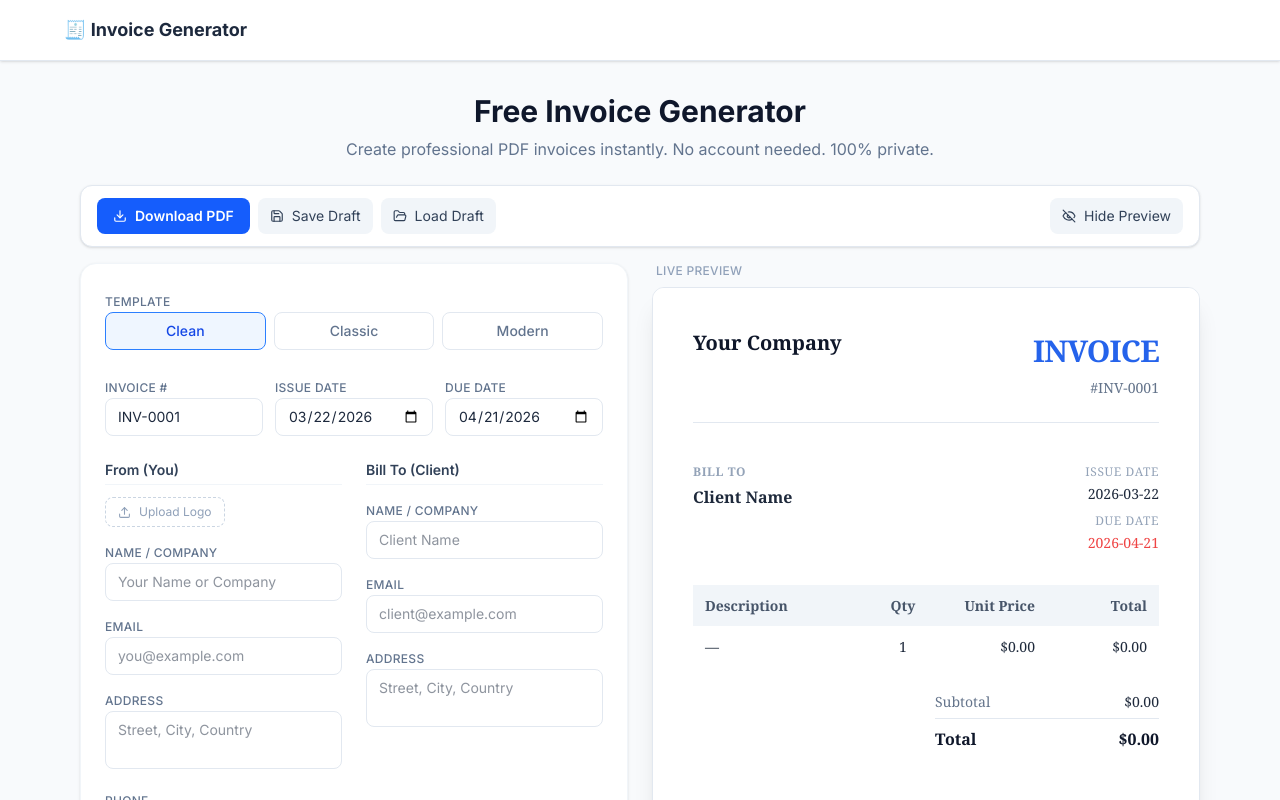
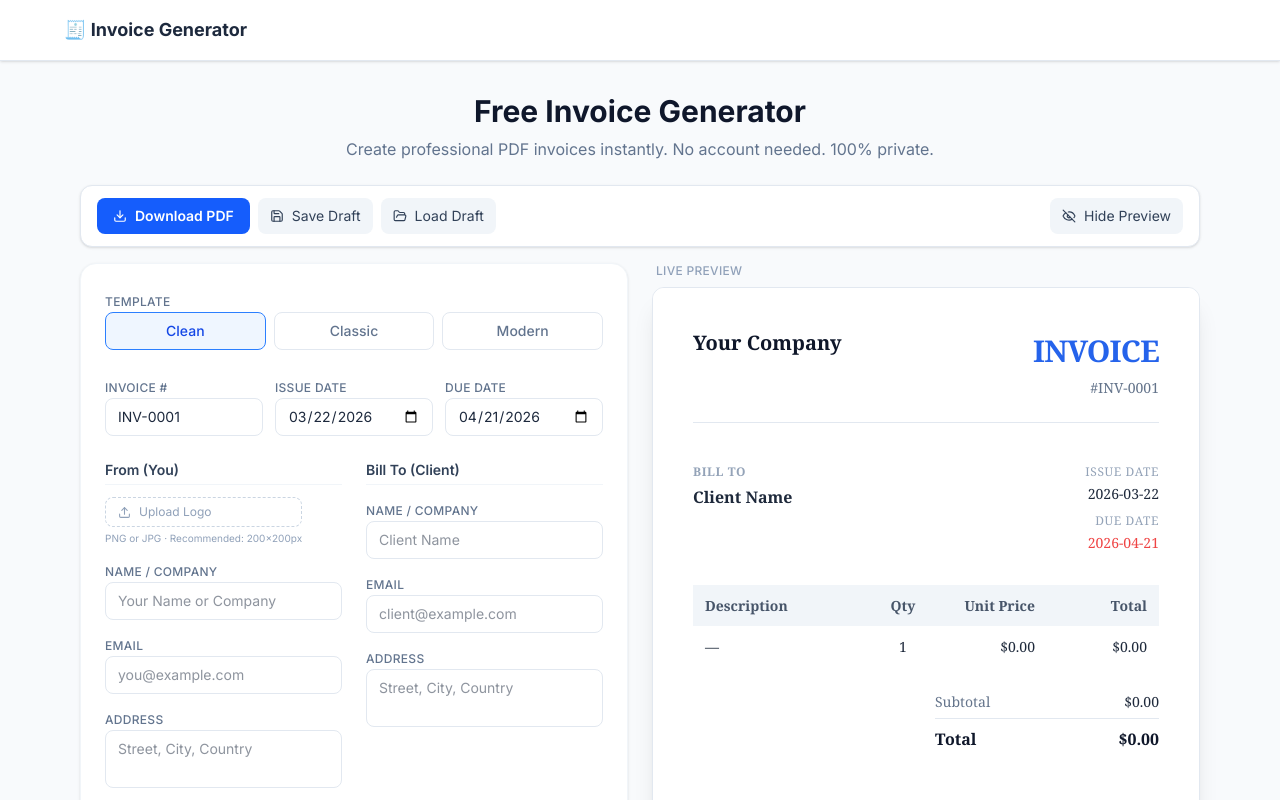
Before and after one commit to likeknightking/freeinvoicegen, a Next.js app: page / in a window 1280 px wide. Shown: the top 800 px of the page. Built offline with nearby package versions, Linux system fonts and the light colour scheme.

Commit message:
Add recommended logo dimensions hint (200x200px PNG/JPG)

```diff
--- a/components/InvoiceForm.tsx
+++ b/components/InvoiceForm.tsx
@@ -98,10 +98,13 @@ export default function InvoiceForm({ data, onChange }: Props) {
                 <button onClick={() => set('senderLogo', '')} aria-label="Remove logo" className="absolute -top-1 -right-1 w-4 h-4 bg-red-500 text-white rounded-full text-xs flex items-center justify-center">&times;</button>
               </div>
             ) : (
-              <label className="flex items-center gap-2 px-3 py-1.5 border border-dashed border-slate-300 rounded-lg text-xs text-slate-400 cursor-pointer hover:border-blue-300 hover:text-blue-400 transition-colors">
-                <Upload size={13} /> Upload Logo
-                <input type="file" accept="image/*" onChange={handleLogo} className="hidden" />
-              </label>
+              <div>
+                <label className="flex items-center gap-2 px-3 py-1.5 border border-dashed border-slate-300 rounded-lg text-xs text-slate-400 cursor-pointer hover:border-blue-300 hover:text-blue-400 transition-colors">
+                  <Upload size={13} /> Upload Logo
+                  <input type="file" accept="image/png,image/jpeg" onChange={handleLogo} className="hidden" />
+                </label>
+                <p className="text-[10px] text-slate-400 mt-1">PNG or JPG · Recommended: 200×200px</p>
+              </div>
             )}
           </div>
           <Field label="Name / Company"><input className={inputCls} placeholder="Your Name or Company" value={data.senderName} onChange={e => set('senderName', e.target.value)} /></Field>
```
